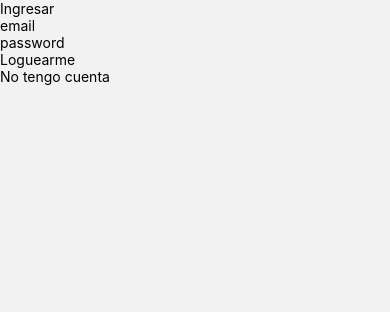
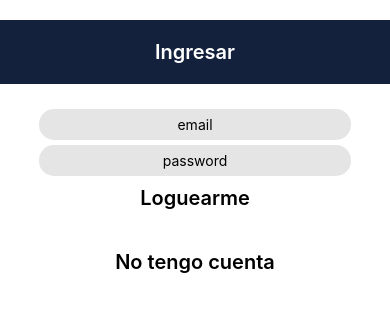
Before and after one commit to Seba-chiterer-udesa/proyecto-prog3, a React Native app: screen /Login in a window 390 px wide. Shown: the top 312 px of the page. Built offline with nearby package versions, Linux system fonts and the light colour scheme; no server answers.

Commit message:
Agregando estilos al registro y login

```diff
--- a/src/screens/Login.js
+++ b/src/screens/Login.js
@@ -32,9 +32,10 @@
 
 	render() {
 		return (
-			<View>
-				<Text>Ingresar</Text>
-				<View>
+			<View style={styles.container}>
+				<View style={styles.header}>
+					<Text style={styles.headertitle}>Ingresar</Text>
+				</View>
 
 					<TextInput
 					style={styles.field}
@@ -51,17 +52,56 @@
 					onChangeText={(text) => this.setState({ pass: text })}
 					value={this.state.pass} />
 
-					<Text onPress={() => this.loginUser(this.state.email, this.state.pass)}>Loguearme</Text>
-					<Text>{this.state.error}</Text>
-					<Text onPress={() => this.props.navigation.navigate('Register')}>No tengo cuenta</Text>
+					<Text style={styles.title} onPress={() => this.loginUser(this.state.email, this.state.pass)}>Loguearme</Text>
+					<Text style={styles.title}>{this.state.error}</Text>
+					<Text style={styles.title} onPress={() => this.props.navigation.navigate('Register')}>No tengo cuenta</Text>
 				</View>
-			</View>
+
 		);
 	}
 }
 
 const styles = StyleSheet.create({
-	field: {},
+	header:{
+		backgroundColor: "#14213D",
+		width: "100%",
+		padding: 10,
+		marginBottom: 20,
+	},
+	headertitle:{
+		color: "white",
+		textAlign: "center",
+		fontSize: 20,
+		fontWeight: "600",
+		padding: 10,
+	},
+	container:{
+		overflow: "hidden",
+		flex: 1,
+		flexDirection: "column",
+		alignItems: "center",
+		backgroundColor: "#FFFFFF",
+		color: "#ff9f68",
+		paddingTop: 20,
+	},
+	/* form:{
+		backgroundColor: 'red',
+	}, */
+	field: {
+		width: "80%",
+		backgroundColor: "#E5E5E5",
+		textAlign: "center",
+		padding: 7,
+		marginTop: 5,
+		borderRadius: 15,
+	  },
+	  title: {
+		color: "#000000",
+		textAlign: "center",
+		fontSize: 20,
+		fontWeight: "600",
+		padding: 10,
+	  },
 });
 
 export default Login;
--- a/src/screens/Register.js
+++ b/src/screens/Register.js
@@ -76,9 +76,10 @@
 
 	render() {
 		return (
-			<View>
-				<Text>Registro</Text>
-				<View>
+			<View style={styles.container}>
+				<View style={styles.header}>
+					<Text style={styles.headertitle}>Registro</Text>
+				</View>
 
 					<TextInput
 					style={styles.field}
@@ -117,25 +118,59 @@
 					onChangeText={(text) => this.setState({ bio: text })}
 					value={this.state.bio}	/>
 
-					<Text onPress={() => this.props.navigation.navigate('Login')}>Ya tengo cuenta</Text>
+					<Text style={styles.title} onPress={() => this.props.navigation.navigate('Login')}>Ya tengo cuenta</Text>
 					<TouchableOpacity onPress={() => this.registerUser(this.state.email, this.state.pass, this.state.username)}>
-						<Text>Registrarme</Text>
+						<Text style={styles.title}>Registrarme</Text>
 					</TouchableOpacity>
 
-					<Text>{this.state.error}</Text>
+					<Text style={styles.title}>{this.state.error}</Text>
 
-
-				</View>
 			</View>
 		);
 	}
 }
 
 const styles = StyleSheet.create({
+	header:{
+		backgroundColor: "#14213D",
+		width: "100%",
+		padding: 10,
+		marginBottom: 20,
+	},
+	headertitle:{
+		color: "white",
+		textAlign: "center",
+		fontSize: 20,
+		fontWeight: "600",
+		padding: 10,
+	},
+	container:{
+		overflow: "hidden",
+		flex: 1,
+		flexDirection: "column",
+		alignItems: "center",
+		backgroundColor: "#FFFFFF",
+		color: "#ff9f68",
+		paddingTop: 20,
+	},
+	/* form:{
+		backgroundColor: 'red',
+	}, */
 	field: {
-		color: ByteLengthQueuingStrategy,
-
-	},
+		width: "80%",
+		backgroundColor: "#E5E5E5",
+		textAlign: "center",
+		padding: 7,
+		marginTop: 5,
+		borderRadius: 15,
+	  },
+	  title: {
+		color: "#000000",
+		textAlign: "center",
+		fontSize: 20,
+		fontWeight: "600",
+		padding: 10,
+	  },
 });
 
 export default Register;
```
